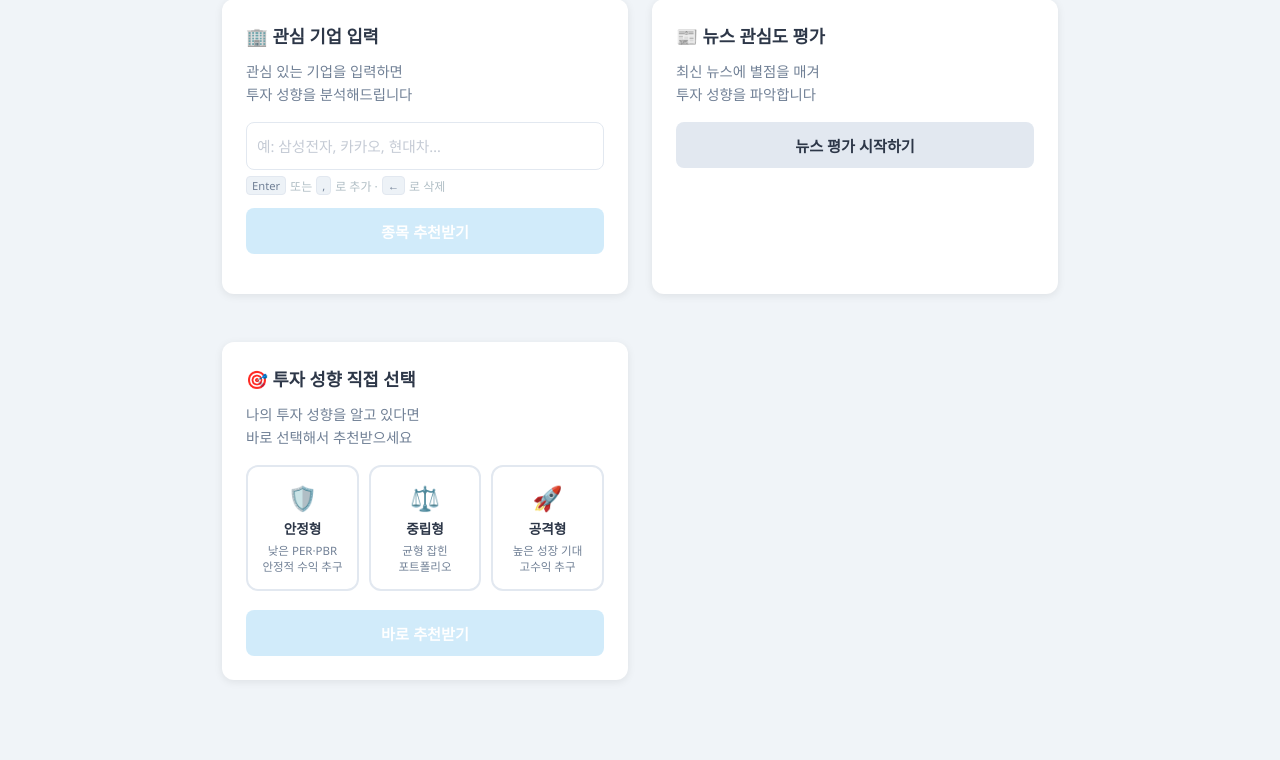
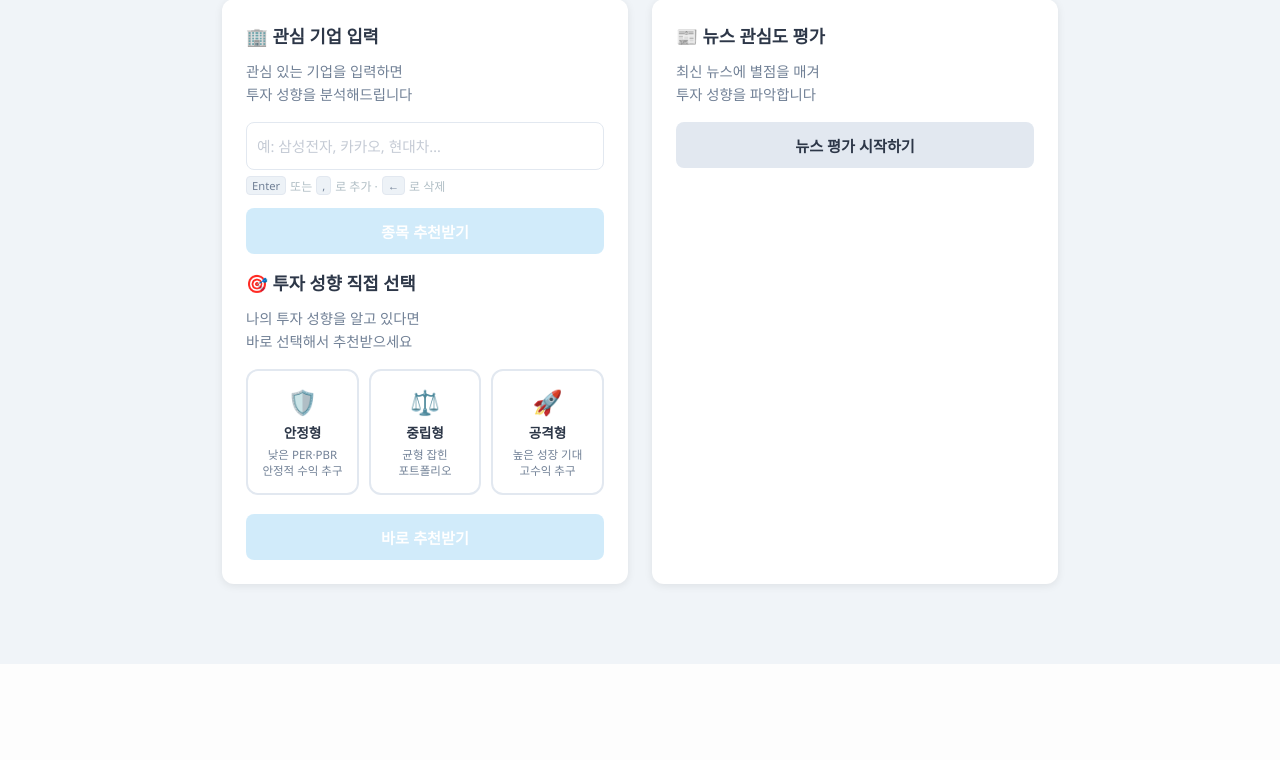
Before and after one commit to leedongho06/OSS_personalized_stock, a Flask app: page / in a window 1280 px wide. Shown: the part 207-967 px from the top of the page. After the commit the page ends 871 px from the top, so only its background shows below. Run offline with Flask 3, Linux system fonts and the light colour scheme.

Commit message:
feat: combine recommendation blocks (index.html)

```diff
--- a/templates/index.html
+++ b/templates/index.html
@@ -15,7 +15,11 @@
         </header>
 
         <div class="card-grid">
-            <div class="card">
+
+            <!-- 관심 기업 입력 + 투자 성향 직접 선택 (합쳐진 카드) -->
+            <div class="card card-combined">
+
+                <div class="combined-section">
                     <h2>🏢 관심 기업 입력</h2>
                     <p>관심 있는 기업을 입력하면<br>투자 성향을 분석해드립니다</p>
 
@@ -51,15 +55,9 @@
                     <div id="recent-searches" class="recent-wrap"></div>
                 </div>
 
-            <div class="card">
-                <h2>📰 뉴스 관심도 평가</h2>
-                <p>최신 뉴스에 별점을 매겨<br>투자 성향을 파악합니다</p>
-                <a href="/news" class="btn btn-secondary">
-                    뉴스 평가 시작하기
-                </a>
-            </div>
+                <div class="combined-divider"></div>
 
-            <div class="card">
+                <div class="combined-section">
                     <h2>🎯 투자 성향 직접 선택</h2>
                     <p>나의 투자 성향을 알고 있다면<br>바로 선택해서 추천받으세요</p>
                     <form action="/recommend/direct" method="POST">
@@ -94,6 +92,18 @@
                         </button>
                     </form>
                 </div>
+
+            </div>
+
+            <!-- 뉴스 관심도 평가 -->
+            <div class="card">
+                <h2>📰 뉴스 관심도 평가</h2>
+                <p>최신 뉴스에 별점을 매겨<br>투자 성향을 파악합니다</p>
+                <a href="/news" class="btn btn-secondary">
+                    뉴스 평가 시작하기
+                </a>
+            </div>
+
         </div>
     </div>
 
```
Lines whose indentation alone changed are shown as unchanged.
